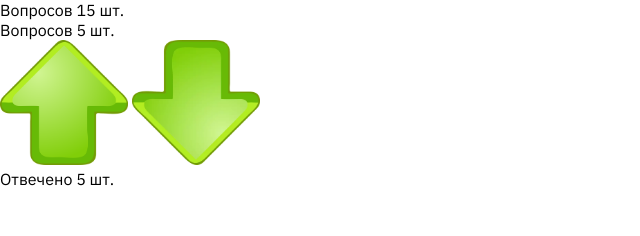
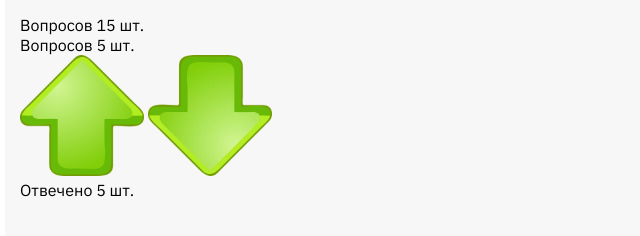
Before and after one commit to Artembsv/artembsv.github.com, a website: page index.html in a window 1280 px wide. Shown: the whole page, without its empty margins (0-640 px from the left). Drawn offline with Linux system fonts and the light colour scheme.

Commit message:
Update style.css

```diff
--- a/css/style.css
+++ b/css/style.css
@@ -10,7 +10,7 @@ img {
   width: 10%;
   cursor: pointer;
 }
-#root {
+.root {
   width: 100%;
   height: 100%;
   max-width: 1240px;
@@ -18,3 +18,7 @@ img {
   background: #f7f7f7;
   padding: 15px;
 }
+
+.w1210{
+  max-width: 1210px;
+}
```
